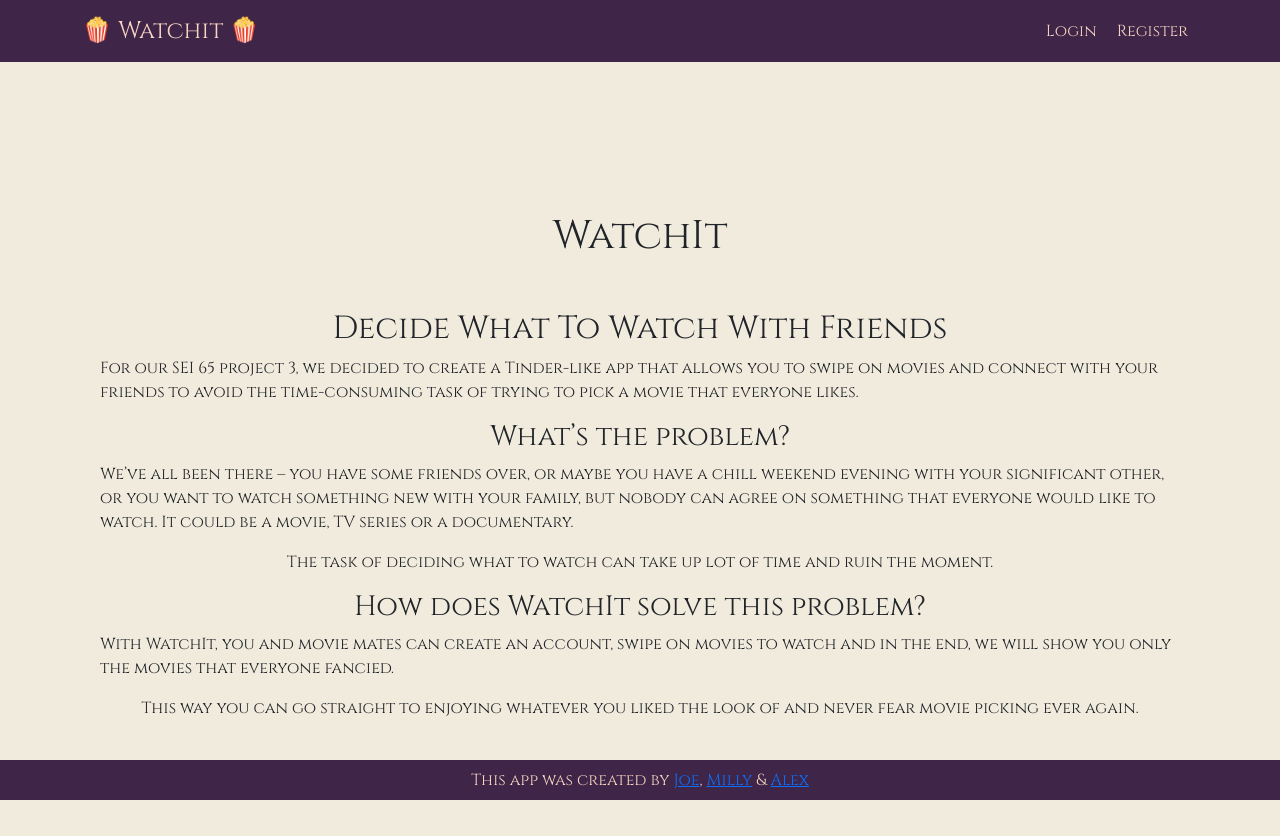
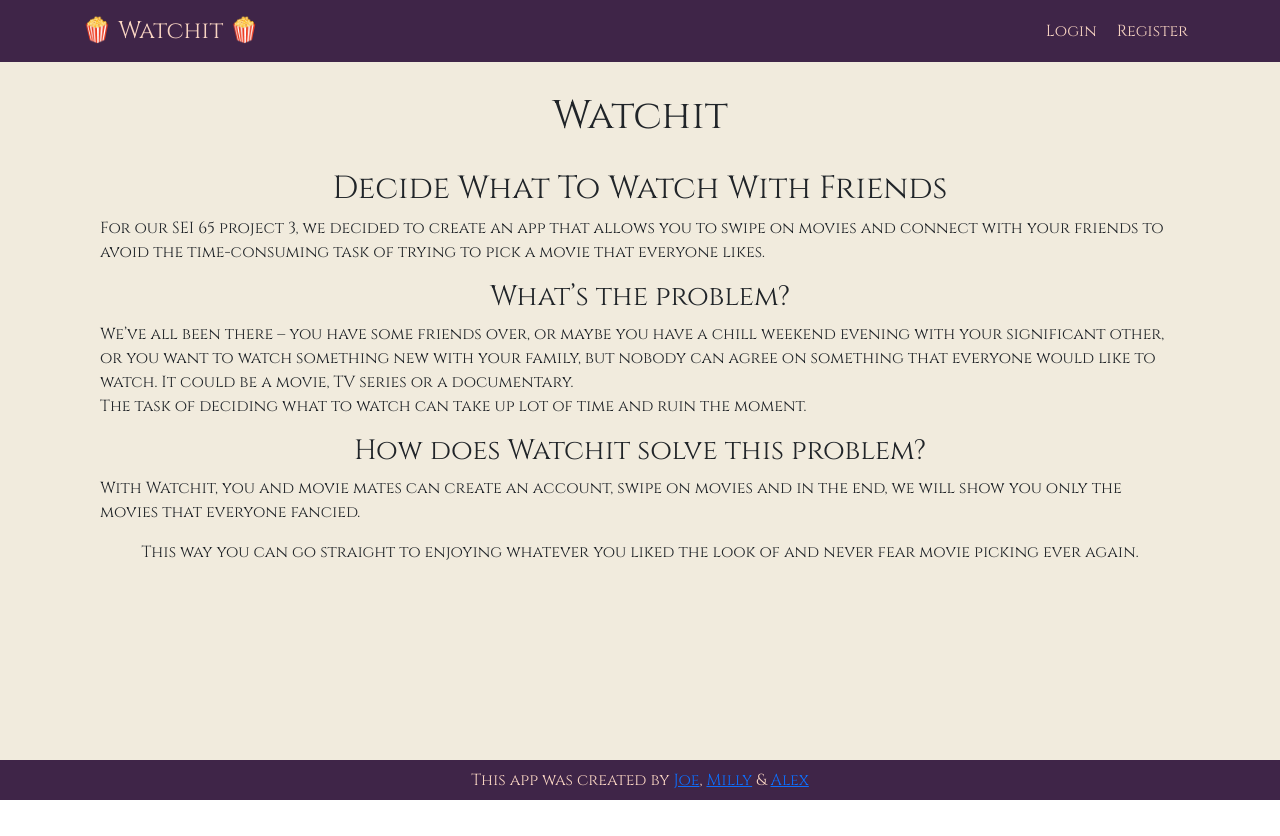
Before and after one commit to millyarkwright/sei-project-03-fe, a React (Create React App) app: page / in a window 1280 px wide. After the commit the page ends 800 px from the top, so only its background shows below. Built offline with nearby package versions, Linux system fonts and the light colour scheme; no server answers; a web font is replaced by a local one.

Commit message:
final homepage updates

```diff
--- a/src/components/Homepage.js
+++ b/src/components/Homepage.js
@@ -9,19 +9,18 @@ const Homepage = () => {
 
   return (<>
     <main>
-
       <div className="homepage-text">
-        <h1 className="watchit-title" >WatchIt</h1>
+        <h1 className="watchit-title" >Watchit</h1>
         <h2>Decide What To Watch With Friends</h2>
-        <p>For our SEI 65 project 3, we decided to create a Tinder-like app that allows you to swipe on movies and connect with your friends to avoid the time-consuming task of trying to pick a movie that everyone likes. </p>
+        <p>For our SEI 65 project 3, we decided to create an app that allows you to swipe on movies and connect with your friends to avoid the time-consuming task of trying to pick a movie that everyone likes. </p>
         <h3>What’s the problem? </h3>
-        <p>We’ve all been there – you have some friends over, or maybe you have a chill weekend evening with your significant other, or you want to watch something new with your family, but nobody can agree on something that everyone would like to watch. It could be a movie, TV series or a documentary.</p>
-        <p>The task of deciding what to watch can take up lot of time and ruin the moment. </p>
-        <h3>How does WatchIt solve this problem? </h3>
-        <p>With WatchIt, you and movie mates can create an account, swipe on movies to watch and in the end, we will show you only the movies that everyone fancied. </p>
+        <p>We’ve all been there – you have some friends over, or maybe you have a chill weekend evening with your significant other, or you want to watch something new with your family, but nobody can agree on something that everyone would like to watch. It could be a movie, TV series or a documentary.
+        <br/>
+        The task of deciding what to watch can take up lot of time and ruin the moment.</p>
+        <h3>How does Watchit solve this problem? </h3>
+        <p>With Watchit, you and movie mates can create an account, swipe on movies and in the end, we will show you only the movies that everyone fancied. </p>
         <p>This way you can go straight to enjoying whatever you liked the look of and never fear movie picking ever again.</p>
       </div>
-
   </main>
   </>)
 }
--- a/src/styles/Components/homepage.scss
+++ b/src/styles/Components/homepage.scss
@@ -1,14 +1,15 @@
 .homepage-text {
-  padding: 100px;
+  padding: 30px 100px;
   display: flex;
   justify-content: center;
   align-items: center;
   flex-direction: column;
-  align-content: center;
+  p {
+    text-align: left;
+  }
 }
 
 
 .watchit-title {
-  margin-top: 50px;
-  margin-bottom: 50px;
+  margin-bottom: 30px;
 }
```
